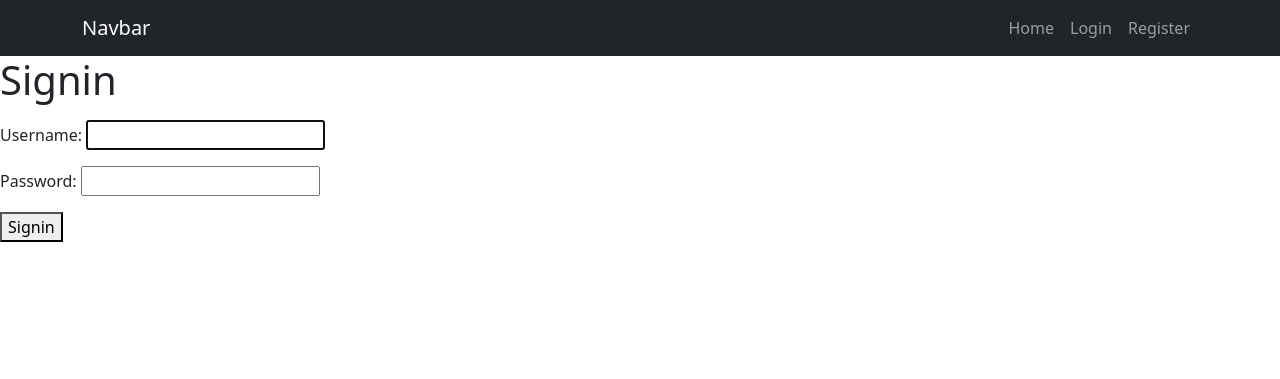
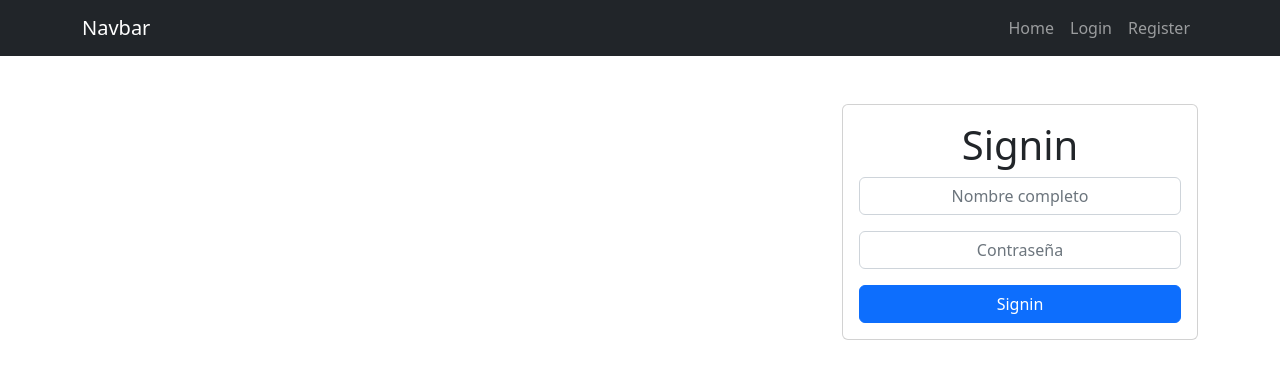
Before and after one commit to Leonard3456/login-y-registro-mtk, a Django app: page /signin/ in a window 1280 px wide. Shown: the top 379 px of the page. Run offline with Django 5.2, Linux system fonts and the light colour scheme.

Commit message:
firts commit

```diff
--- a/tasks/templates/signin.html
+++ b/tasks/templates/signin.html
@@ -2,18 +2,44 @@
 
 {% block content %}
 
+<div class="container">
+  <div class="row">
+    <div class="col-md-4 offset-md-8 mt-5">
+
+      <form action="/signin/" method="POST" class="card card-body text-center">
       <h1>Signin</h1>
 
-<p>
       {{error}}
-</p>
 
-<form action="/signin/" method="POST">
+
         {% csrf_token %}
-  {{form.as_p}}
-  <button>
+
+        <style>
+          .center-placeholder::placeholder {
+            text-align: center;
+          }
+        </style>
+
+        <div class="mb-3">
+
+          <input type="text" name="username" id="nombre"class="form-control text-center center-placeholder"
+          placeholder="Nombre completo">
+        </div>
+
+        <div class="mb-3">
+
+          <input type="password" name="password" id="password"class="form-control text-center center-placeholder"
+          placeholder="Contraseña">
+        </div>
+
+
+        <!--{{form}}-->
+        <button class="btn btn-primary">
           Signin
         </button>
       </form>
+    </div>
+  </div>
 
+</div>
 {% endblock %}
--- a/tasks/templates/style.css
+++ b/tasks/templates/style.css
@@ -0,0 +1,3 @@
+body {
+    background-color: purple;
+  }
```
Also changed, not shown: db.sqlite3. Lines whose indentation alone changed are shown as unchanged.
